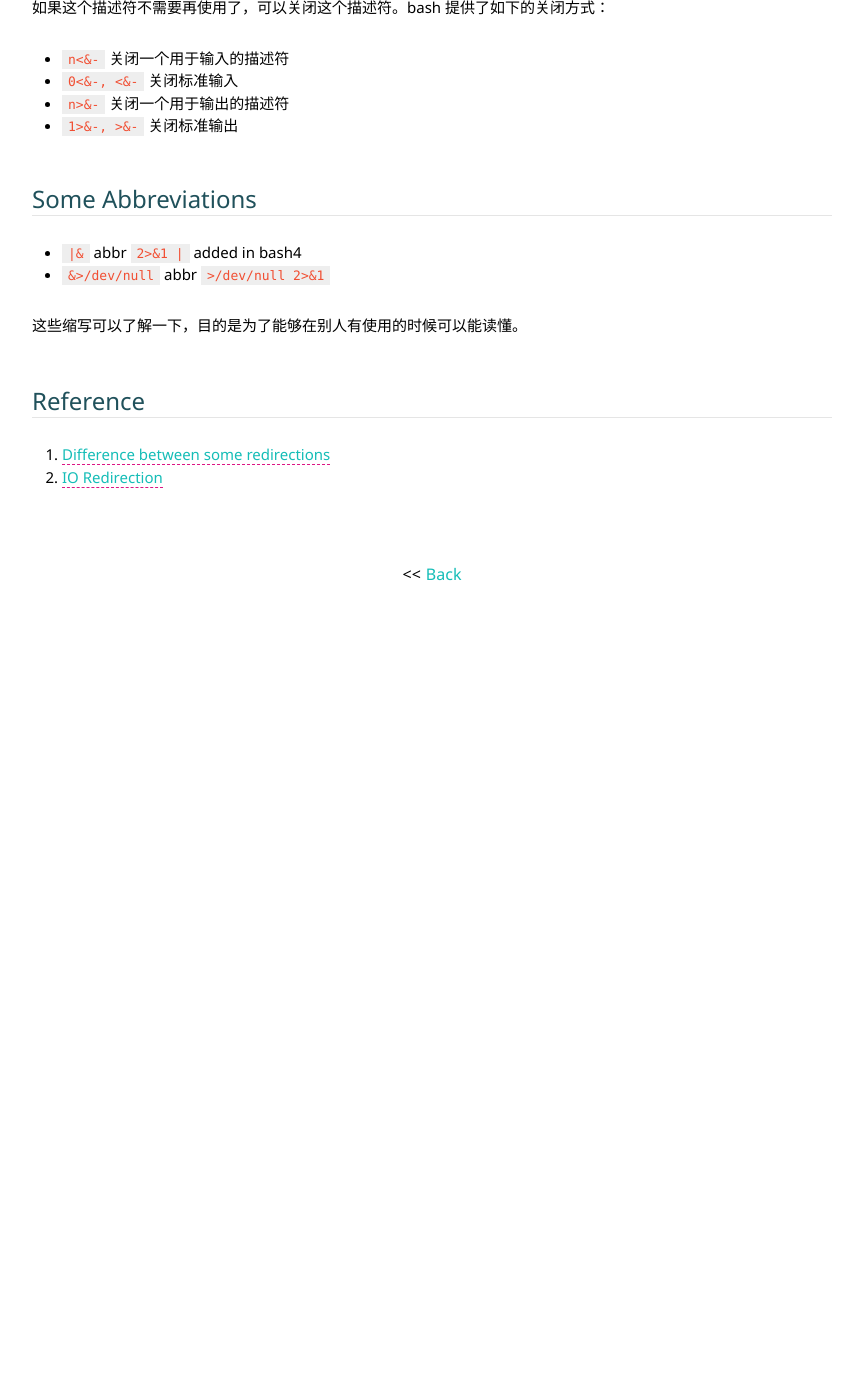
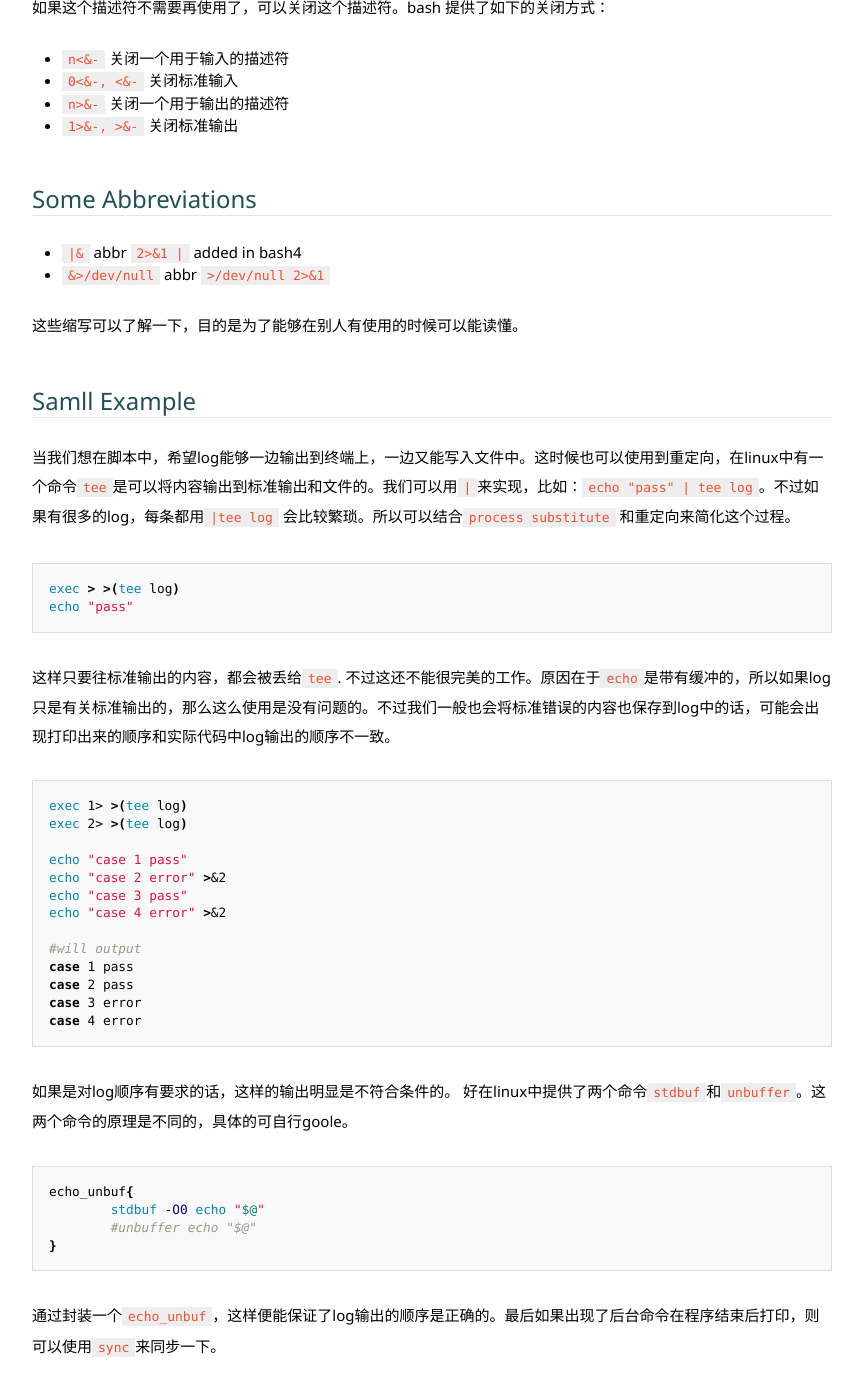
Before and after one commit to JesseEisen/JesseEisen.github.io, a Jekyll site: the page built from _posts/2016-08-01-redirection.md, in a window 1280 px wide and 1400 px high, scrolled down 4735 px. Shown: the top 1396 px of the window, without its empty margins (208-1071 px from the left). Built offline with Jekyll 4.4.1, drawn with Linux system fonts in a browser that asks for light colours; some web fonts are replaced; before the commit the page ends 5365 px from its top, so only the background shows below that.

Commit message:
now post

````diff
--- a/_posts/2016-08-01-redirection.md
+++ b/_posts/2016-08-01-redirection.md
@@ -179,6 +179,44 @@ hello/world
 
 这些缩写可以了解一下，目的是为了能够在别人有使用的时候可以能读懂。
 
+## Samll Example
+
+当我们想在脚本中，希望log能够一边输出到终端上，一边又能写入文件中。这时候也可以使用到重定向，在linux中有一个命令`tee`是可以将内容输出到标准输出和文件的。我们可以用`|`来实现，比如：`echo "pass" | tee log`。不过如果有很多的log，每条都用`|tee log` 会比较繁琐。所以可以结合`process substitute` 和重定向来简化这个过程。
+
+```bash
+exec > >(tee log)
+echo "pass"
+```
+
+这样只要往标准输出的内容，都会被丢给`tee`. 不过这还不能很完美的工作。原因在于`echo`是带有缓冲的，所以如果log只是有关标准输出的，那么这么使用是没有问题的。不过我们一般也会将标准错误的内容也保存到log中的话，可能会出现打印出来的顺序和实际代码中log输出的顺序不一致。
+
+```bash
+exec 1> >(tee log)
+exec 2> >(tee log)
+
+echo "case 1 pass"
+echo "case 2 error" >&2
+echo "case 3 pass"
+echo "case 4 error" >&2
+
+#will output
+case 1 pass
+case 2 pass
+case 3 error
+case 4 error
+```
+
+如果是对log顺序有要求的话，这样的输出明显是不符合条件的。 好在linux中提供了两个命令`stdbuf`和`unbuffer`。这两个命令的原理是不同的，具体的可自行goole。
+
+```bash
+echo_unbuf{
+	stdbuf -O0 echo "$@"
+	#unbuffer echo "$@"
+}
+```
+
+通过封装一个`echo_unbuf`，这样便能保证了log输出的顺序是正确的。最后如果出现了后台命令在程序结束后打印，则可以使用`sync`来同步一下。
+
 ## Reference
 
 1. [Difference between some redirections](http://unix.stackexchange.com/questions/70963/difference-between-2-2-dev-null-dev-null-and-dev-null-21/70971#70971)
````
Also changed, not shown: _posts/2016-08-03-leetcode-list-part.md (+1 -0 lines), _posts/2016-08-04-string-seach.md (added, +136 -0 lines).
